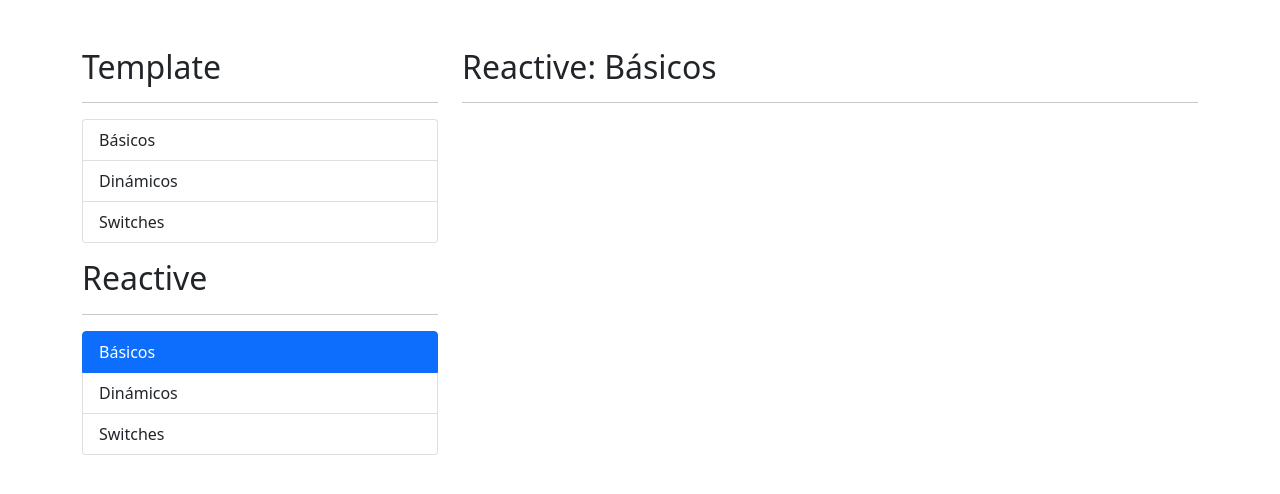
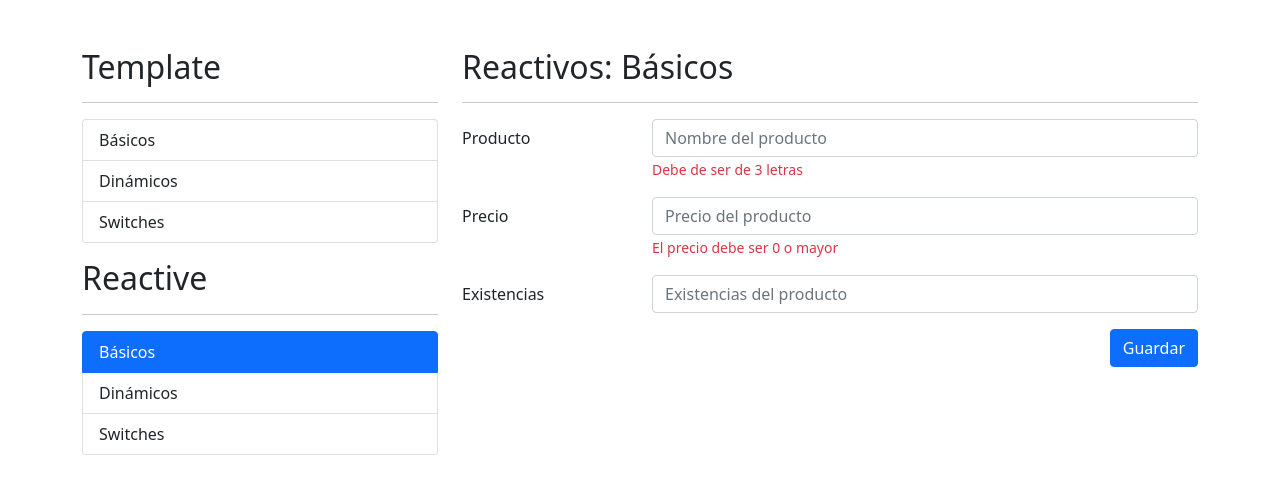
Before and after one commit to Sifu1982/06-formulariosApp, an Angular app: page /reactive/basicos in a window 1280 px wide. Shown: the top 494 px of the page. Built offline with nearby package versions, Linux system fonts and the light colour scheme.

Commit message:
feat: reactive forms layout

```diff
--- a/src/app/reactive/basicos/basicos.component.html
+++ b/src/app/reactive/basicos/basicos.component.html
@@ -1,2 +1,76 @@
-<h2>Reactive: Básicos</h2>
-<hr>
+<h2>Reactivos: Básicos</h2>
+<hr />
+
+<div class="row">
+  <div class="col">
+    <form autocomplete="off">
+      <!-- Campo de producto -->
+
+      <div class="mb-3 row">
+        <label class="col-sm-3 col-form-label">Producto</label>
+        <div class="col-sm-9">
+          <input
+            type="text"
+            class="form-control"
+            placeholder="Nombre del producto"
+          />
+          <span class="form-text text-danger"> Debe de ser de 3 letras </span>
+        </div>
+      </div>
+
+      <!-- Campo de precio -->
+      <div class="mb-3 row">
+        <label class="col-sm-3 col-form-label">Precio</label>
+        <div class="col-sm-9">
+          <input
+            type="number"
+            class="form-control"
+            placeholder="Precio del producto"
+          />
+          <span class="form-text text-danger">
+            El precio debe ser 0 o mayor
+          </span>
+        </div>
+      </div>
+
+      <!-- Campo de existencias -->
+      <div class="mb-3 row">
+        <label class="col-sm-3 col-form-label">Existencias</label>
+        <div class="col-sm-9">
+          <input
+            type="number"
+            class="form-control"
+            placeholder="Existencias del producto"
+          />
+        </div>
+      </div>
+
+      <div class="row">
+        <div class="col">
+          <button type="submit" class="btn btn-primary float-end">
+            Guardar
+          </button>
+        </div>
+      </div>
+    </form>
+  </div>
+</div>
+
+<!-- <div class="row">
+  <div class="col">
+    <span>Valid</span>
+    <pre>{{ miFormulario.valid }}</pre>
+
+    <span>Pristine</span>
+    <pre>{{ miFormulario.pristine }}</pre>
+
+    <span>Touched</span>
+    <pre>{{ miFormulario.touched }}</pre>
+
+    <span>Value</span>
+    <pre>{{ miFormulario.value | json }}</pre>
+
+    <span>CustomDirective</span>
+    <pre>{{ miFormulario.controls.existencias?.errors | json }}</pre>
+  </div>
+</div> -->
--- a/src/app/reactive/dinamicos/dinamicos.component.html
+++ b/src/app/reactive/dinamicos/dinamicos.component.html
@@ -1 +1,66 @@
-<p>dinamicos works!</p>
+<h2>Reactivos: <small>Dinámicos</small></h2>
+<hr />
+
+<form autocomplete="off">
+  <!-- Nombre -->
+
+  <div class="mb-3 row">
+    <label class="col-sm-3 col-form-label">Nombre</label>
+
+    <div class="col-sm-9">
+      <input class="form-control" placeholder="Nombre de la persona" />
+
+      <span class="form-text text-danger"> Este campo es obligatorio </span>
+    </div>
+  </div>
+
+  <!-- Agregar Favorito -->
+
+  <div class="mb-3 row">
+    <label class="col-sm-3 col-form-label">Agregar</label>
+
+    <div class="col-sm-9">
+      <div class="input-group">
+        <input
+          class="form-control"
+          placeholder="Agregar favorito"
+          (keyup.enter)="('a=1')"
+        />
+        <button class="btn btn-outline-primary" type="button" (click)="('a=1')">
+          Agregar
+        </button>
+      </div>
+    </div>
+  </div>
+
+  <!-- Lista de Juegos Favoritos -->
+
+  <div class="mb-3 row">
+    <label class="col-sm-3 col-form-label">Favoritos</label>
+
+    <div class="col-sm-9">
+      <!-- <div
+        class="input-group mb-1"
+        *ngFor="let juego of persona.favoritos; let i = index"
+      >
+        <input class="form-control" />
+        <button class="btn btn-outline-danger" type="button" (click)="('a=1')">
+          Eliminar
+        </button>
+      </div> -->
+    </div>
+  </div>
+
+  <!-- Botón guardar -->
+
+  <div class="row">
+    <div class="col-sm-12">
+      <button type="button" class="btn btn-primary float-end" (click)="('a=1')">
+        Guardar
+      </button>
+    </div>
+  </div>
+</form>
+
+<!-- <span>Persona</span>
+<pre>{{ persona | json }}</pre> -->
--- a/src/app/reactive/switches/switches.component.html
+++ b/src/app/reactive/switches/switches.component.html
@@ -1 +1,92 @@
-<p>switches works!</p>
+<h2>Reactivos: Switches</h2>
+<hr />
+
+<form>
+  <!-- Radio -->
+
+  <div class="row mb-3">
+    <label class="col-sm-3 col-form-label">Género</label>
+
+    <div class="col-sm-9">
+      <div class="form-check">
+        <input
+          class="form-check-input"
+          type="radio"
+          value="M"
+          name="radioGenero"
+          id="radioMasculino"
+        />
+        <label class="form-check-label" for="radioMasculino"> Masculino </label>
+      </div>
+      <div class="form-check">
+        <input
+          class="form-check-input"
+          type="radio"
+          value="F"
+          name="radioGenero"
+          id="radioFemenino"
+        />
+        <label class="form-check-label" for="radioFemenino"> Femenino </label>
+      </div>
+    </div>
+  </div>
+
+  <!-- Switches -->
+
+  <div class="row mb-3">
+    <label class="col-sm-3 col-form-label">Notificaciones</label>
+
+    <div class="col-sm-9">
+      <div class="form-check form-switch mt-2">
+        <input
+          class="form-check-input"
+          type="checkbox"
+          id="flexSwitchCheckChecked"
+        />
+        <label class="form-check-label" for="flexSwitchCheckChecked"
+          >Quiero recibir notificaciones</label
+        >
+      </div>
+    </div>
+  </div>
+
+  <!-- Checks -->
+
+  <div class="row mb-3">
+    <label class="col-sm-3 col-form-label"></label>
+
+    <div class="col-sm-9">
+      <div class="form-check">
+        <input class="form-check-input" type="checkbox" id="flexCheckDefault" />
+        <label class="form-check-label" for="flexCheckDefault">
+          Términos y condiciones de uso
+        </label>
+      </div>
+    </div>
+  </div>
+
+  <!-- Botón submit -->
+
+  <div class="row">
+    <div class="col">
+      <button class="btn btn-primary float-end">Guardar</button>
+    </div>
+  </div>
+</form>
+
+<!-- <h5>Valor del formulario</h5>
+<pre>{{ miFormulario.value | json }}</pre>
+<br />
+
+<h5>Persona</h5>
+<pre>{{ persona | json }}</pre>
+<br />
+
+<h5>Valid</h5>
+<pre>{{ miFormulario.valid }}</pre>
+
+<h5>Términos</h5>
+<pre>{{ miFormulario.controls?.terminos?.errors | json }}</pre>
+
+<br />
+<pre>Condiciones:</pre> -->
--- a/src/app/template/switches/switches.component.html
+++ b/src/app/template/switches/switches.component.html
@@ -72,7 +72,7 @@
           required
         />
         <label class="form-check-label" for="flexCheckDefault">
-          Términos y condiciones
+          Términos y condiciones de uso
         </label>
       </div>
     </div>
```
